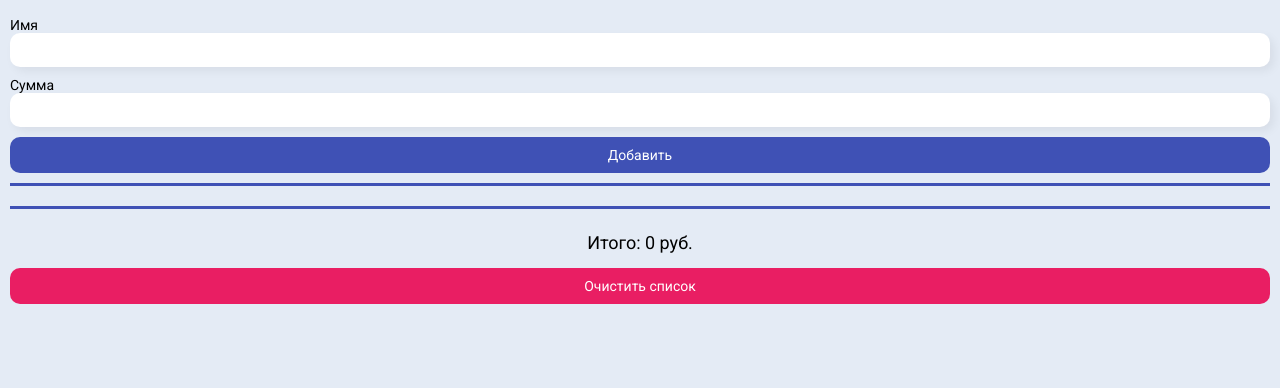
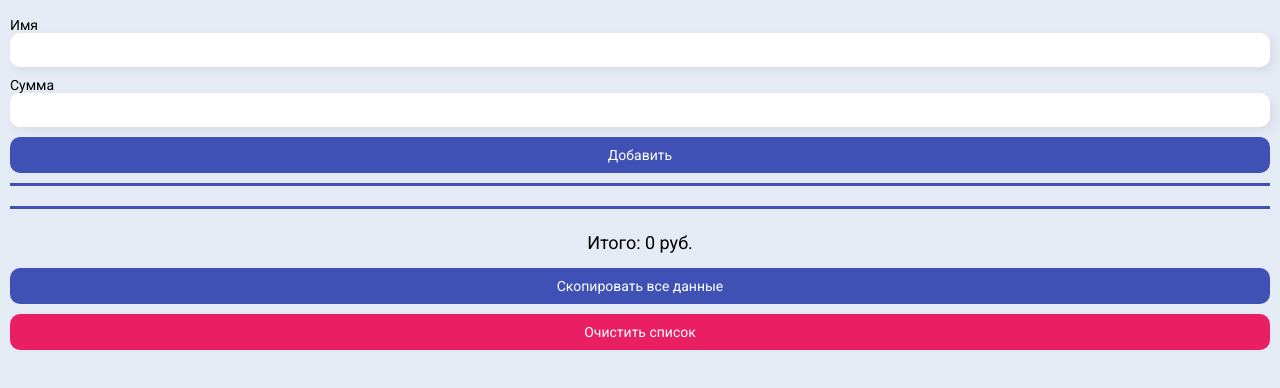
Before and after one commit to ArtemMikhalenia/hhas_project, a plain HTML site: page index.html in a window 1280 px wide. Shown: the part 38-426 px from the top of the page. Drawn offline with Linux system fonts and the light colour scheme.

Commit message:
refactor: refactor code

```diff
--- a/index.html
+++ b/index.html
@@ -17,24 +17,8 @@
 
 <body>
   <div class="wrapper">
-    <main class="main-container">
-      <h1 class="main-title">Помощь бездомным животным Солигорска</h1>
-      <form class="add-block">
-        <label class="label" for="add-input-name">Имя</label>
-        <input type="text" class="add-input-name" id="add-input-name" required>
-        <label class="label" for="add-input-sum">Сумма</label>
-        <input type="number" class="add-input-sum" id="add-input-sum" required>
-        <button type="button" class="add-button">Добавить</button>
-      </form>
-      <section class="list-block">
-        <ul class="list">
-        </ul>
-      </section>
-      <div class="total">Итого: <span class="total-sum">0</span> руб.</div>
-      <button class="clear-btn">Очистить список</button>
-    </main>
+
   </div>
-
   <script type="module" src="./js/script.js"></script>
 </body>
 
--- a/js/components.js
+++ b/js/components.js
@@ -1,80 +1,44 @@
-// const MainTitle = {
-// 	render: () => {
-// 		return `
-//     <h1 class="main-title"><span class="title-blue">The</span> Hangman</h1>
-//     `;
-// 	},
-// };
+const MainTitle = {
+	render: () => {
+		return `
+    <h1 class="main-title">Помощь бездомным животным Солигорска</h1>
+    `;
+	},
+};
 
-// const GallowsBlock = {
-// 	render: () => {
-// 		return `
-//     <div class="gallows-block">
-//       <img class="gallows" src="./images/gallows/gallows.svg" alt="gallows">
-//       <img class="man-head" src="./images/man/head.svg" alt="head">
-//       <img class="man-right-hand" src="./images/man/right-hand.svg" alt="right-hand">
-//       <img class="man-body" src="./images/man/body.svg" alt="body">
-//       <img class="man-left-hand" src="./images/man/left-hand.svg" alt="left-hand">
-//       <img class="man-right-foot" src="./images/man/right-foot.svg" alt="right-foot">
-//       <img class="man-left-foot" src="./images/man/left-foot.svg" alt="left-foot">
-//     </div>
-// 	`;
-// 	},
-// };
+const AddBlock = {
+	render: () => {
+		return `
+    <form class="add-block">
+        <label class="label" for="add-input-name">Имя</label>
+        <input type="text" class="add-input-name" id="add-input-name" required>
+        <label class="label" for="add-input-sum">Сумма</label>
+        <input type="number" class="add-input-sum" id="add-input-sum" required>
+        <button type="button" class="add-button">Добавить</button>
+    </form>
+	`;
+	},
+};
 
-// const WordBlock = {
-// 	render: () => {
-// 		return `
-//     <div class="word-block">
-//     </div>
-// 	`;
-// 	},
-// };
+const ListBlock = {
+	render: () => {
+		return `
+    <section class="list-block">
+        <ul class="list">
+        </ul>
+    </section>
+	`;
+	},
+};
 
-// const HintBlock = {
-// 	render: () => {
-// 		return `
-//     <div class="hint-block"></div>
-// 	`;
-// 	},
-// };
+const TotalBlock = {
+	render: () => {
+		return `
+    <div class="total">Итого: <span class="total-sum">0</span> руб.</div>
+      <button class="copy-btn">Скопировать все данные</button>
+      <button class="clear-btn">Очистить список</button>
+	`;
+	},
+};
 
-// const GuessesBlock = {
-// 	render: () => {
-// 		return `
-//     <div class="guesses-block">Incorrect guesses: <span class="tries">0</span> / 6</div>
-// 	`;
-// 	},
-// };
-
-// const Keyboard = {
-// 	render: () => {
-// 		return `
-//   <div class="keyboard"></div>
-// 	`;
-// 	},
-// };
-
-// const Modal = {
-// 	render: () => {
-// 		return `
-//       <div class="modal hidden">
-//         <div class="modal-body">
-//           <p class="result-message"></p>
-//           <p class="secret-word"></p>
-//           <button class="restart-btn">Play again</button>
-//         </div>
-//       </div>
-// 	`;
-// 	},
-// };
-
-// export {
-// 	MainTitle,
-// 	GallowsBlock,
-// 	WordBlock,
-// 	HintBlock,
-// 	GuessesBlock,
-// 	Keyboard,
-// 	Modal,
-// };
+export { MainTitle, AddBlock, ListBlock, TotalBlock };
--- a/js/pages.js
+++ b/js/pages.js
@@ -1,30 +1,15 @@
-// import {
-// 	MainTitle,
-// 	GallowsBlock,
-// 	WordBlock,
-// 	HintBlock,
-// 	GuessesBlock,
-// 	Keyboard,
-// 	Modal,
-// } from "./components.js";
+import { MainTitle, AddBlock, ListBlock, TotalBlock } from "./components.js";
 
-// const Page = {
-// 	render: () => {
-// 		return `<section class="main-container">
-//     ${MainTitle.render()}
-//     <div class="content">
-//       ${GallowsBlock.render()}
-//       <div class=" game-block">
-//         ${WordBlock.render()}
-//         ${HintBlock.render()}
-//         ${GuessesBlock.render()}
-//         ${Keyboard.render()}
-//       </div>
-//     </div>
-//     </section>
-//     ${Modal.render()}
-//     `;
-// 	},
-// };
+const Page = {
+	render: () => {
+		return `<main class="main-container">
+              ${MainTitle.render()}
+              ${AddBlock.render()}
+              ${ListBlock.render()}
+              ${TotalBlock.render()}
+            </main>
+    `;
+	},
+};
 
-// export { Page };
+export { Page };
--- a/js/script.js
+++ b/js/script.js
@@ -1,3 +1,17 @@
+import { Page } from "./pages.js";
+
+const wrapper = document.querySelector(".wrapper");
+
+const myHHASapp = (function () {
+	return {
+		init: function () {
+			wrapper.innerHTML = Page.render();
+		},
+	};
+})();
+
+document.addEventListener("DOMContentLoaded", myHHASapp.init());
+
 const list = document.querySelector(".list");
 const addButton = document.querySelector(".add-button");
 const nameInput = document.querySelector(".add-input-name");
@@ -44,133 +58,6 @@ function countTotalSum() {
 	return array.reduce((sum, el) => (sum += el), 0);
 }
 
-// function getNameValue(){
-//   console.log(nameInput.value);
-// }
-
-// import { Page } from "./pages.js";
-// import { createKeyboard, pressKeyOnKeyboard } from "./keyboard.js";
-// import { createWords, getRandomIndex } from "./words.js";
-
-// const myHangman = (function () {
-// 	return {
-// 		init: function () {
-// 			document.body.innerHTML = Page.render();
-// 		},
-// 	};
-// })();
-
-// document.addEventListener("DOMContentLoaded", myHangman.init());
-// createKeyboard();
-// getRandomIndex();
-// createWords();
-
-// const modal = document.querySelector(".modal");
-// const restartBtn = document.querySelector(".restart-btn");
-// const virtualKeyboard = document.querySelector(".keyboard");
-
-// const manHead = document.querySelector(".man-head");
-// const manBody = document.querySelector(".man-body");
-// const manLeftHand = document.querySelector(".man-left-hand");
-// const manRightHand = document.querySelector(".man-right-hand");
-// const manLeftFoot = document.querySelector(".man-left-foot");
-// const manRightFoot = document.querySelector(".man-right-foot");
-
-// restartBtn.addEventListener("click", restartGame);
-// document.addEventListener("keydown", pressKeyOnKeyboard);
-// virtualKeyboard.addEventListener("click", pressKey);
-
-// function pressKey(event) {
-// 	const letters = document.querySelectorAll(".letter");
-// 	let flag = true;
-// 	let button = event.target.closest(".btn");
-
-// 	letters.forEach((element) => {
-// 		if (event.target.textContent === element.getAttribute("data-letter")) {
-// 			element.classList.add("active");
-// 			counter(false);
-// 			flag = false;
-// 		}
-// 	});
-
-// 	if (button !== virtualKeyboard && virtualKeyboard.contains(button)) {
-// 		button && button.classList.add("active");
-// 		button && button.setAttribute("disabled", "disabled");
-
-// 		flag ? counter(true) : (flag = true);
-
-// 		checkIfActive();
-// 	}
-// }
-
-// function counter(value) {
-// 	if (value === false) {
-// 		return;
-// 	} else {
-// 		const triesBlock = document.querySelector(".tries");
-// 		triesBlock.textContent++;
-
-// 		switch (triesBlock.textContent) {
-// 			case "1":
-// 				manHead.classList.add("active");
-// 				break;
-// 			case "2":
-// 				manBody.classList.add("active");
-// 				break;
-// 			case "3":
-// 				manLeftHand.classList.add("active");
-// 				break;
-// 			case "4":
-// 				manRightHand.classList.add("active");
-// 				break;
-// 			case "5":
-// 				manLeftFoot.classList.add("active");
-// 				break;
-// 			case "6":
-// 				manRightFoot.classList.add("active");
-// 				break;
-// 			default:
-// 				break;
-// 		}
-
-// 		if (triesBlock.textContent === "6") {
-// 			document.querySelector(".result-message").innerHTML =
-// 				"You are dead <br> &#128546;";
-// 			modal.classList.remove("hidden");
-// 			document.removeEventListener("keydown", pressKeyOnKeyboard);
-// 		}
-// 	}
-// }
-
-// function restartGame() {
-// 	manHead.classList.remove("active");
-// 	manBody.classList.remove("active");
-// 	manLeftHand.classList.remove("active");
-// 	manRightHand.classList.remove("active");
-// 	manLeftFoot.classList.remove("active");
-// 	manRightFoot.classList.remove("active");
-
-// 	modal.classList.add("hidden");
-
-// 	document.querySelector(".word-block").innerHTML = "";
-// 	document.querySelector(".tries").innerHTML = "0";
-// 	document.querySelector(".keyboard").innerHTML = "";
-// 	createKeyboard();
-// 	createWords();
-// 	document.addEventListener("keydown", pressKeyOnKeyboard);
-// }
-
-// function checkIfActive() {
-// 	const wordBlock = document.querySelector(".word-block");
-// 	const length = wordBlock.children.length;
-// 	const letters = wordBlock.querySelectorAll(".active");
-
-// 	if (letters.length === length) {
-// 		modal.classList.remove("hidden");
-// 		document.querySelector(".result-message").innerHTML =
-// 			"You are alive <br> &#129395;";
-// 		document.removeEventListener("keydown", pressKeyOnKeyboard);
-// 	}
-// }
-
-// export { counter, checkIfActive, restartGame };
+function getNameValue() {
+	console.log(nameInput.value);
+}
--- a/scss/style.scss
+++ b/scss/style.scss
@@ -133,4 +133,17 @@ body {
 		color: white;
 		background-color: rgb(233, 30, 99);
 	}
+
+	.copy-btn {
+		max-width: 100%;
+		width: 100%;
+		padding: 10px 0px;
+		margin-bottom: 10px;
+
+		border: none;
+		border-radius: 10px;
+		text-decoration: none;
+		color: white;
+		background-color: rgb(63, 81, 181);
+	}
 }
```
Also changed, not shown: js/keyboard.js (deleted, +0 -70 lines), js/words.js (deleted, +0 -63 lines), css/style.css, images/gallows/gallows.svg (deleted), images/man/body.svg (deleted), images/man/head.svg (deleted), images/man/left-foot.svg (deleted), images/man/left-hand.svg (deleted), images/man/right-foot.svg (deleted), images/man/right-hand.svg (deleted), 1 other file.
